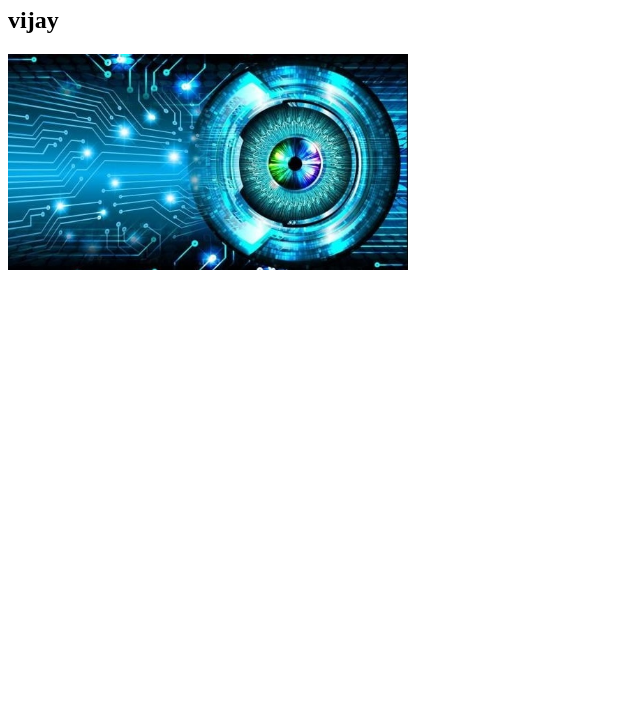
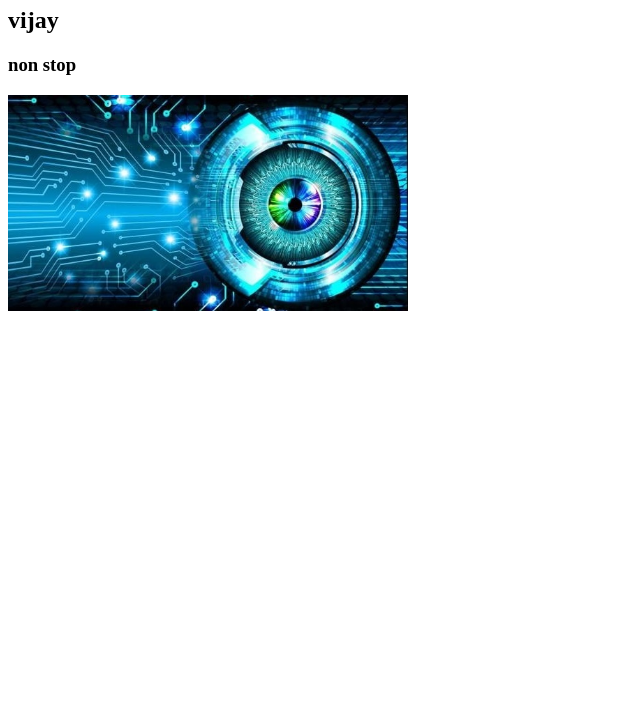
Before and after one commit to vijay070705/vj7, a plain HTML site: page index.html in a window 1280 px wide. Shown: the part 73-800 px from the top of the page, without its empty margins (0-640 px from the left). Drawn offline with Linux system fonts and the light colour scheme.

Commit message:
new name added

```diff
--- a/index.html
+++ b/index.html
@@ -8,6 +8,7 @@
 <body>
     <h1>my first website</h1>
     <h2>vijay</h2>
+    <h3>non stop</h3>
     <img width="400" src="vj77.webp" alt="">
 </body>
 </html>
```
